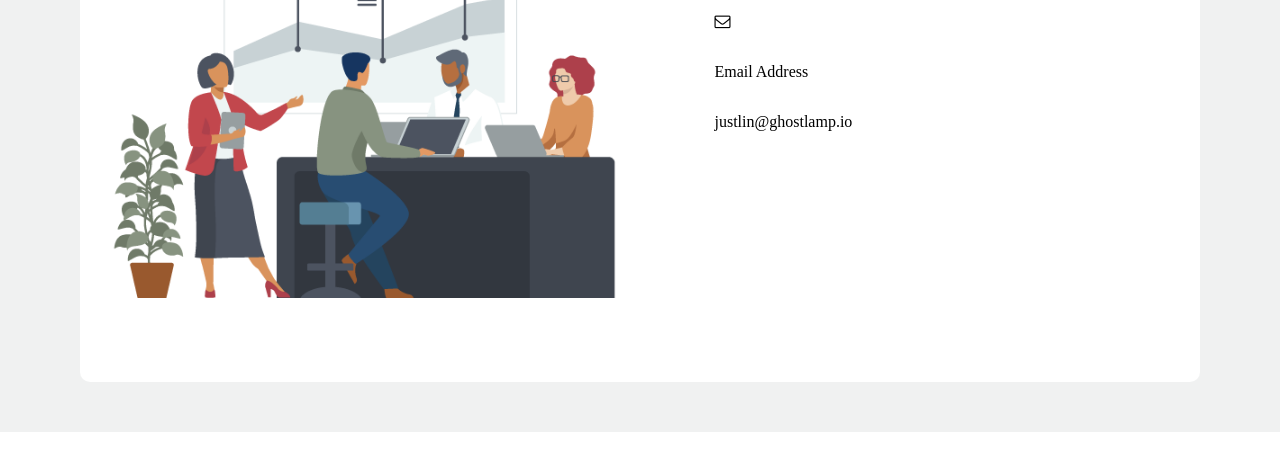
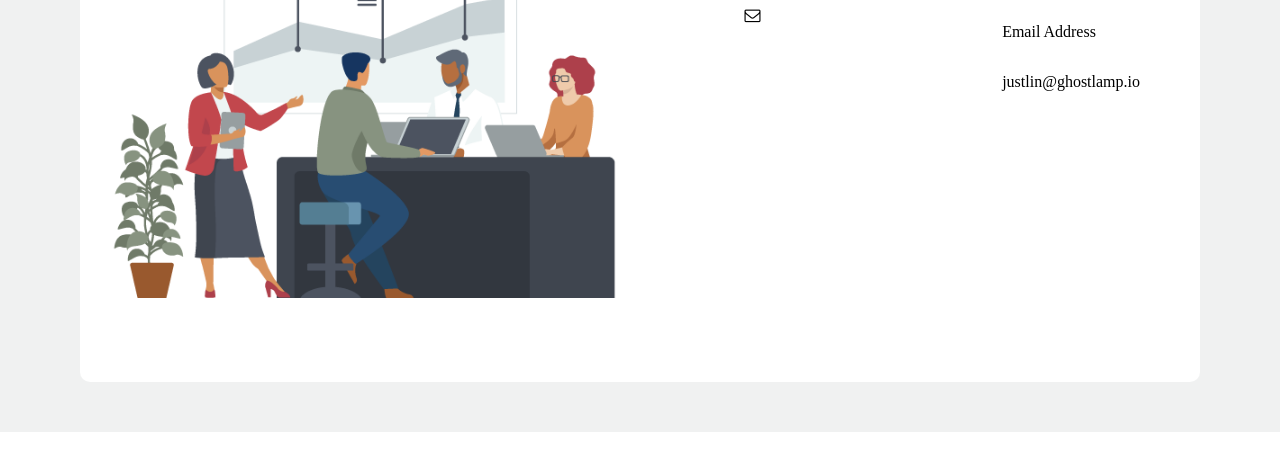
Before and after one commit to M-wasi123/html-and-css-practice-2, a plain HTML site: page index.html in a window 1280 px wide. Shown: the part 253-724 px from the top of the page. Drawn offline with Linux system fonts and the light colour scheme.

Commit message:
Update style.css

```diff
--- a/style.css
+++ b/style.css
@@ -46,3 +46,8 @@
     padding-right: 100px;
     line-height: 20px;
 }
+.email{
+    display: flex;
+    justify-content: space-between;
+    padding: 10px 30px;
+}
```
